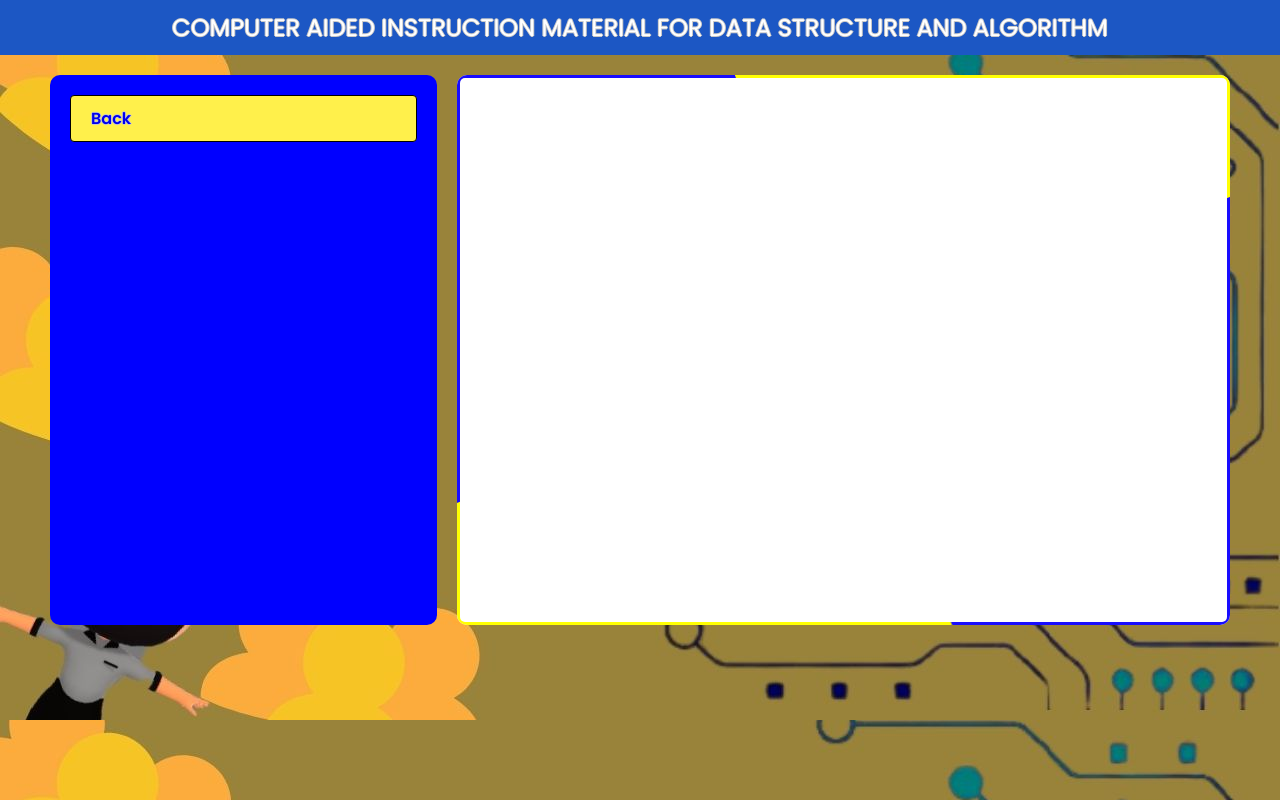
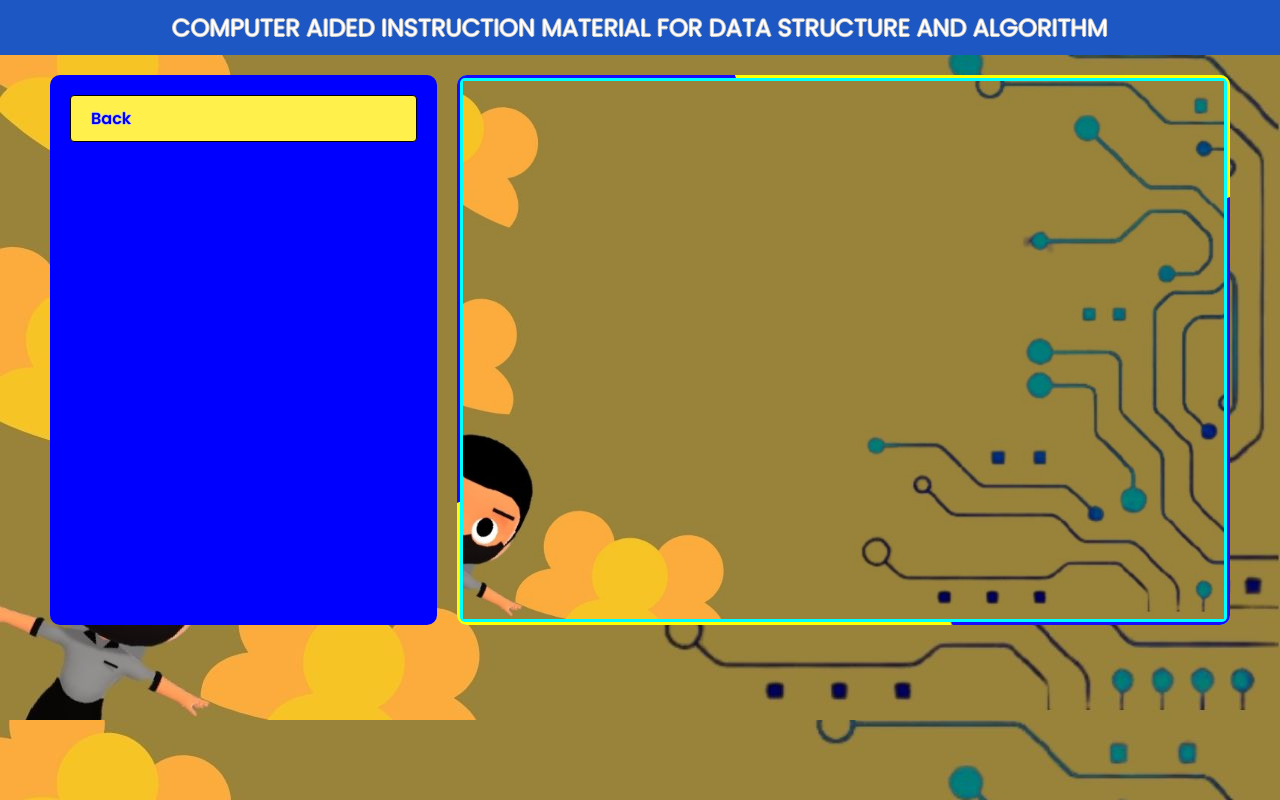
Before and after one commit to JohnZCastillo/caid, a PHP site: the page made by views/admin/admin-progess.php in a window 1280 px wide. Run offline with PHP 8.4, Linux system fonts and the light colour scheme; the template is opened without the code that fills it, so the values that code supplies are empty.

Commit message:
fix progress bg color

```diff
--- a/views/admin/admin-progess.php
+++ b/views/admin/admin-progess.php
@@ -57,6 +57,7 @@ Security::adminOnlyStrict();
             width: 100%;
             border-radius: 10px;
             box-shadow: rgba(99, 99, 99, 0.2) 0px 2px 8px 0px;
+            background-color: white;
         }
 
         .student-progress {
@@ -85,7 +86,6 @@ Security::adminOnlyStrict();
 
         .content-right {
             padding: 6px;
-            background-color: white;
         }
 
         .filler {
@@ -109,54 +109,8 @@ Security::adminOnlyStrict();
                 </nav>
             </div>
             <div class="content-right rainbow">
-                <section class="filler">
+                <section class="filler bg bg-dashboard">
                     <?php
-
-                    // try {
-
-                    //     $topics = TopicDb::getAllTopics();
-
-                    //     foreach ($topics as $topic) {
-                    //         $title = $topic->getTitle();
-                    //         $id = $topic->getId();
-                    //         $percent = 0;
-                    //         $userCount = 0;
-
-                    //         foreach (UserDb::getUsers() as $user) {
-
-                    //             if ($user->getRole() == 'ADMIN') {
-                    //                 continue;
-                    //             }
-
-                    //             $userCount++;
-
-                    //             $userId = $user->getId();
-
-                    //             $percent += MasteryDb::getStudentPercent($id, $userId);
-                    //         }
-
-                    //         $percent = $percent / $userCount;
-
-                    //         //format decimal when percent is not whole number eg 33.3333
-                    //         if (str_contains($percent, ".")) {
-                    //             $percent = number_format($percent, 2);
-                    //         }
-
-                    //         echo "
-                    //             <div class='progress'>
-                    //                 <span class='progress-title'>$title</span>
-                    //                 <div class='border'>
-                    //                     <div class='main'>
-                    //                          <label class='value'>$percent</label>
-                    //                     </div>
-                    //                 </div>
-                    //             </div>";
-                    //     }
-                    // } catch (Exception  $e) {
-                    //     echo $e->getMessage();
-                    // }
-
-
                     try {
 
                         $topics = TopicDb::getAllTopics();
--- a/views/admin/admin-score.php
+++ b/views/admin/admin-score.php
@@ -104,7 +104,7 @@ Security::adminOnlyStrict();
 
         .container-wrapper {
             flex-shrink: 0;
-            height: 100%;
+            height: 90%;
             padding: 10px;
             background-color: white;
             width: 95%;
```
